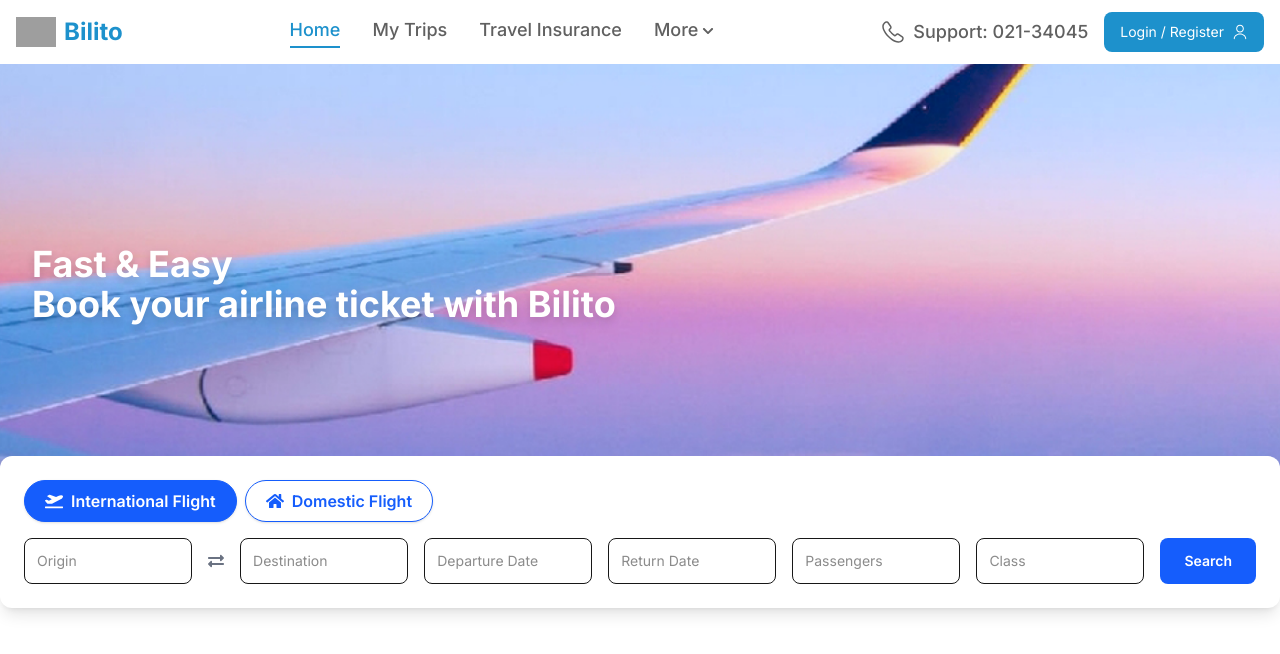
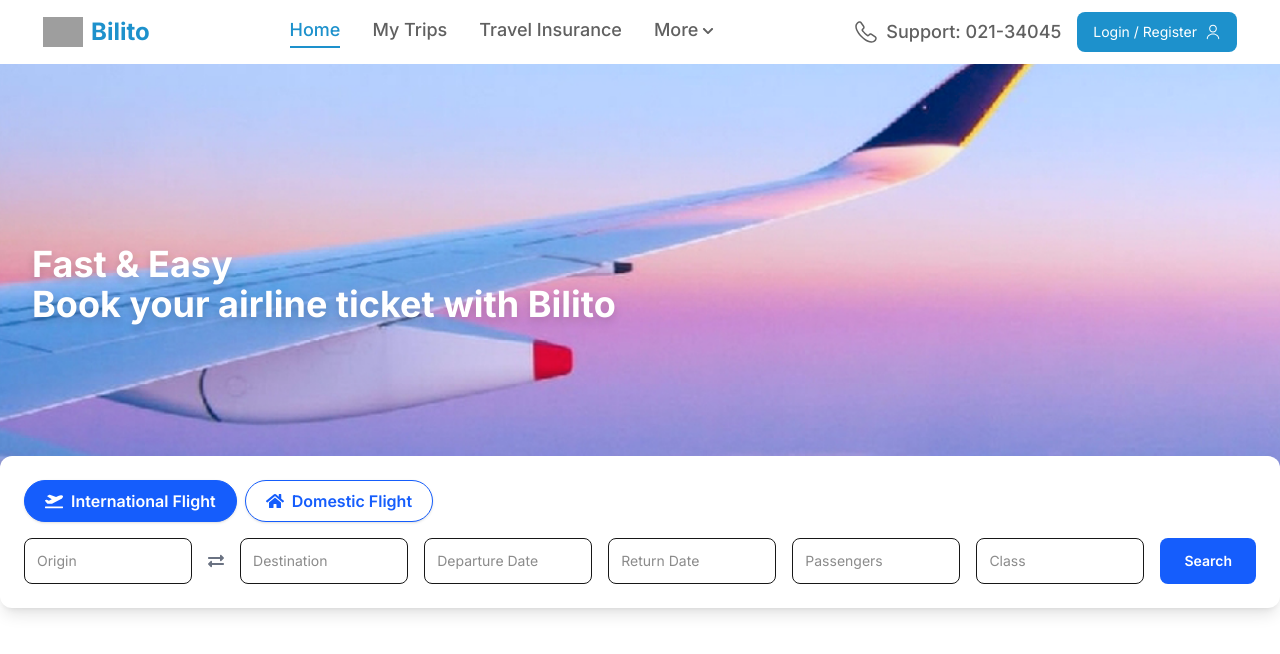
Before and after one commit to faeze-73/Trip-Airline, a Next.js app: page / in a window 1280 px wide. Shown: the top 654 px of the page. Built offline with nearby package versions, Linux system fonts and the light colour scheme; grey boxes are pictures that could not be loaded.

Commit message:
style: update header width

```diff
--- a/app/components/Header.tsx
+++ b/app/components/Header.tsx
@@ -15,7 +15,7 @@ const Header = () => {
   ];
 
   return (
-    <header className="max-w-7xl mx-auto bg-white">
+    <header style={{ width: "1226px" }} className="mx-auto bg-white">
       <div className="container mx-auto flex items-center justify-between py-3 px-4">
         {/* Logo and Brand */}
         <div className="flex items-center gap-2 cursor-pointer">
```
